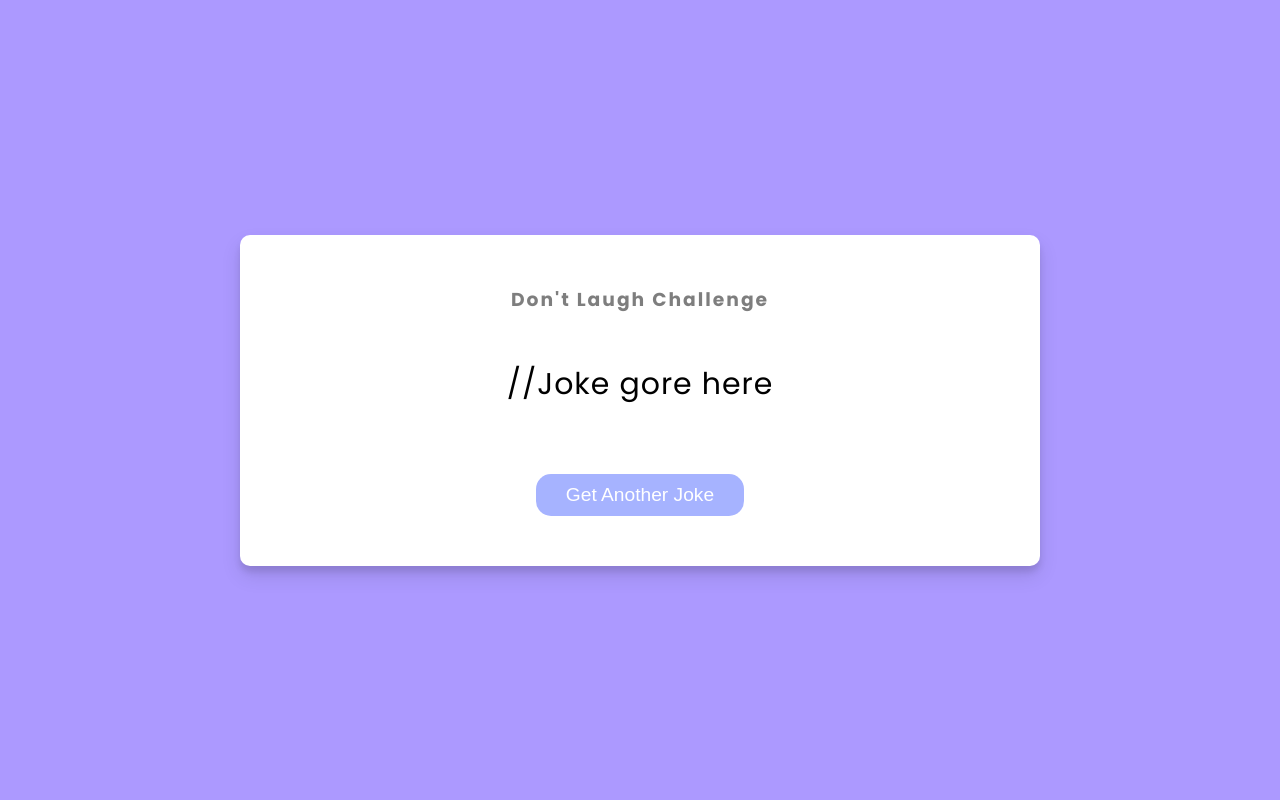
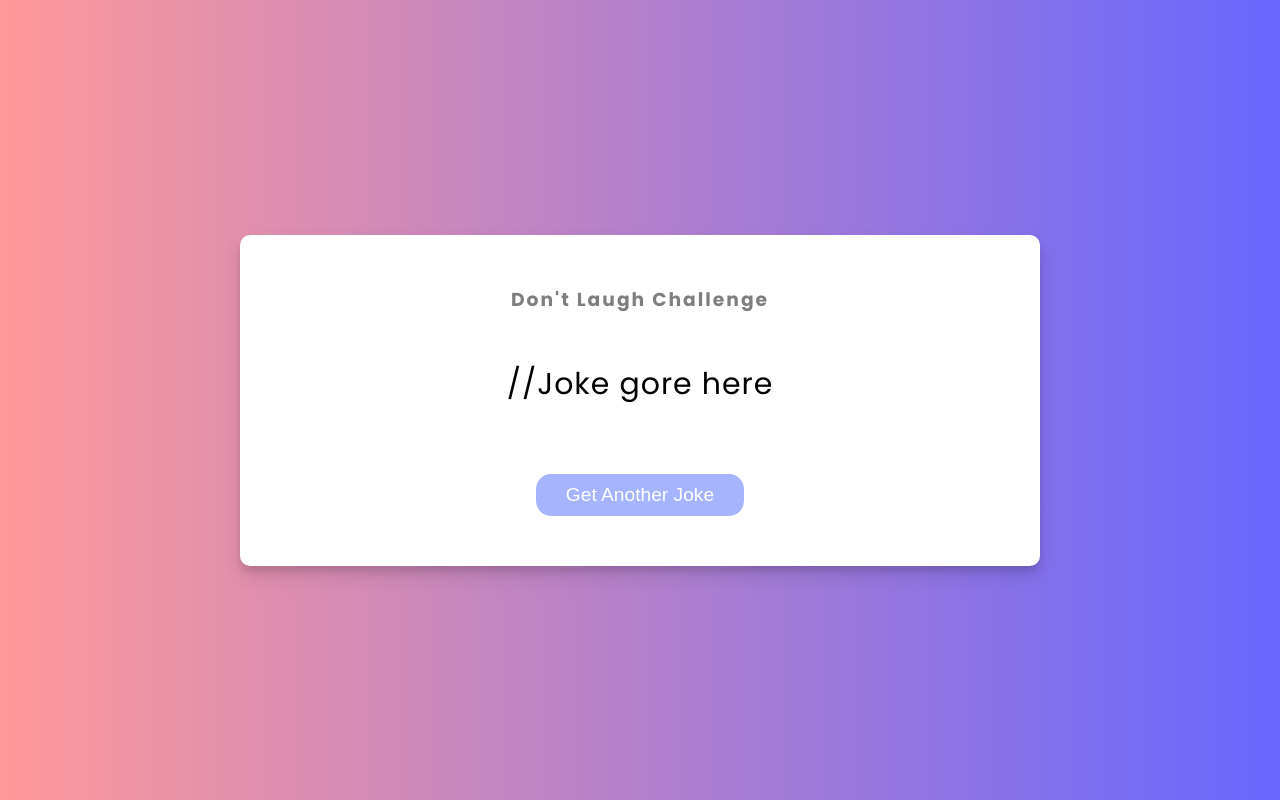
Before and after one commit to nischalgurung/Dad-Jokes, a plain HTML site: page index.html in a window 1280 px wide. Drawn offline with Linux system fonts and the light colour scheme; no server answers.

Commit message:
changed bg color

```diff
--- a/style.css
+++ b/style.css
@@ -5,7 +5,7 @@
 }
 
 body {
-    background-color: rgb(172, 153, 255);
+    background: linear-gradient(90deg, rgb(255, 153, 153), rgb(103, 103, 255));
     font-family: 'Poppins', sans-serif;
     margin: 0;
     padding: 20px;
```
